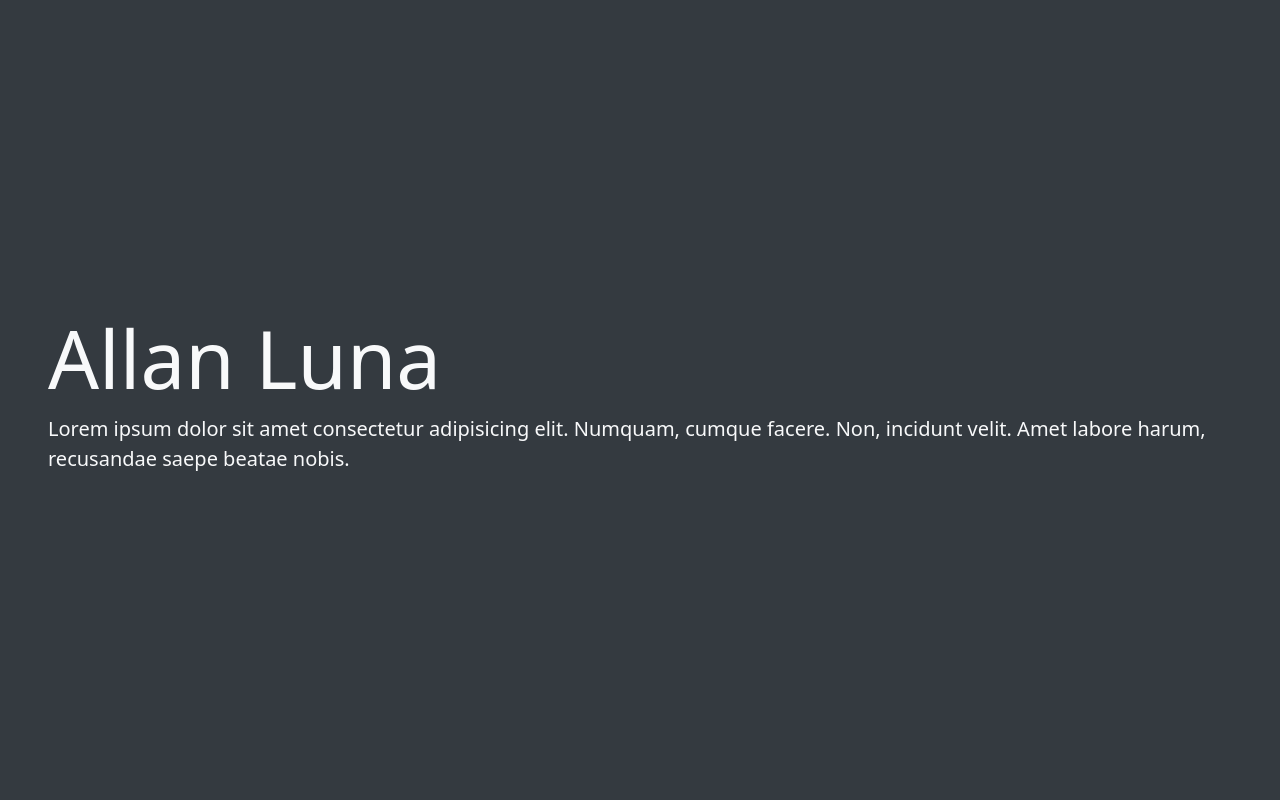
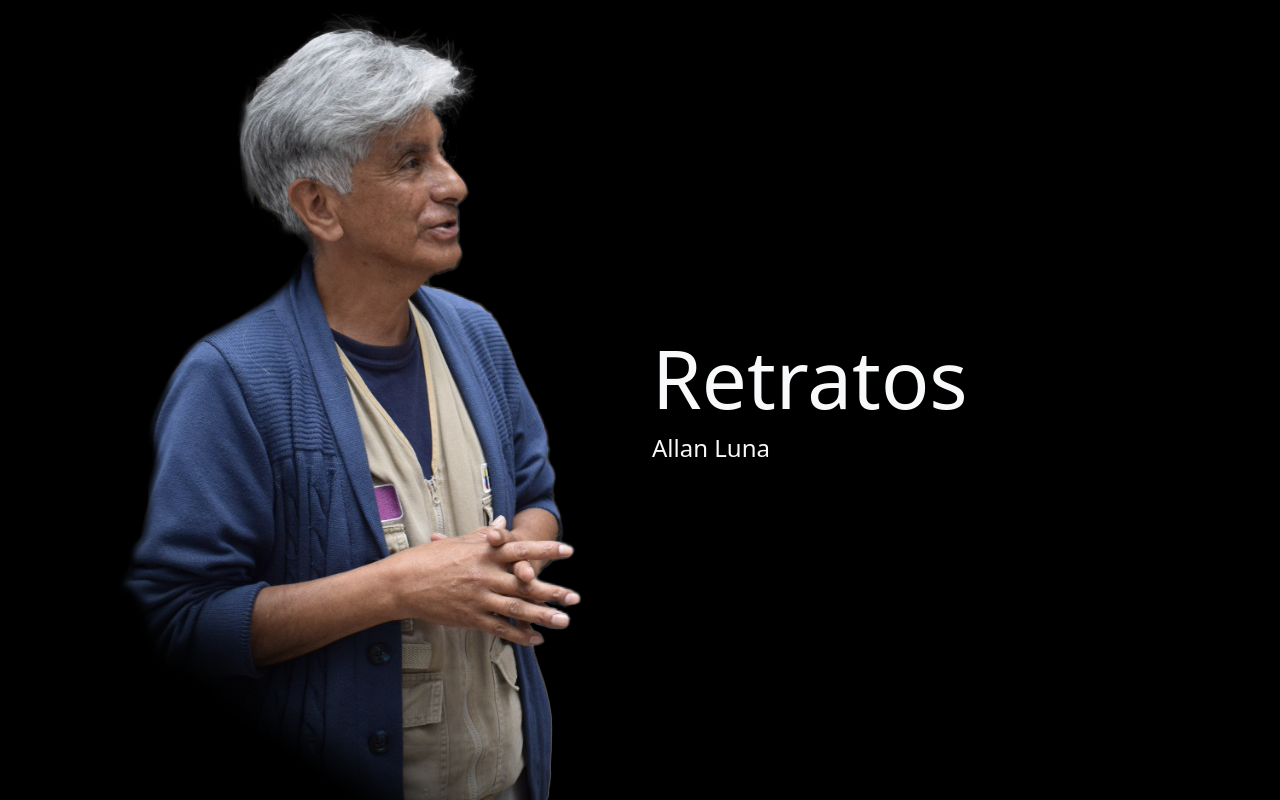
Before and after one commit to Chevyself/allan-luna, a SvelteKit app: page / in a window 1280 px wide. Built offline with nearby package versions, Linux system fonts and the light colour scheme.

Commit message:
Completed the header

```diff
--- a/src/routes/+layout.svelte
+++ b/src/routes/+layout.svelte
@@ -3,7 +3,7 @@
     @import '../styles/main.scss';
 
     html, body {
-        background-color: $gray-800;
+        background-color: $black;
     }
 </style>
 
--- a/src/routes/+page.svelte
+++ b/src/routes/+page.svelte
@@ -3,7 +3,6 @@
 </svelte:head>
 
 <script lang="ts">
-    import Divider from '../components/Divider.svelte';
     import Work from '../components/Work.svelte';
 
     let works = [{
@@ -28,17 +27,42 @@
     #landing {
         padding: 15rem 0;
         height: 100vh;
+        background-image: url('/images/allan.png');
+        background-repeat: no-repeat;
+        // Position it to the left bottom
+        background-position: left bottom;
+        background-size: 160vh;
+        background-attachment: fixed;
+        @media screen and (max-width: 767px) {
+            // Hide background image
+            background-image: none;
+        }
     }
+
+    #introduction {
+        animation: fadeInUp 1.7s;
+    }
+
+
+  @keyframes fadeInUp {
+    from {
+      opacity: 0;
+      transform: translate3d(0, 40px, 0);
+    }
+    to {
+      opacity: 1;
+      transform: none;
+    }
+  }
 </style>
 
 <div class="view-parent">
-    <section id="landing">
-        <div class="container-fluid h-100 p-5">
+    <section id="landing" class="view">
+        <div id="introduction" class="container-fluid h-100 p-5">
             <div class="row h-100">
-                <div class="col-12 col
-                    -md-6 d-flex flex-column justify-content-center">
-                    <h1 class="display-1">Allan Luna</h1>
-                    <p class="lead">Lorem ipsum dolor sit amet consectetur adipisicing elit. Numquam, cumque facere. Non, incidunt velit. Amet labore harum, recusandae saepe beatae nobis.</p>
+                <div class="col-12 col-md-6 offset-md-6 d-flex flex-column justify-content-center">
+                    <h1 class="display-1">Retratos</h1>
+                    <h4>Allan Luna</h4>
                 </div>
             </div>
         </div>
```
Also changed, not shown: static/images/allan.png (added).
